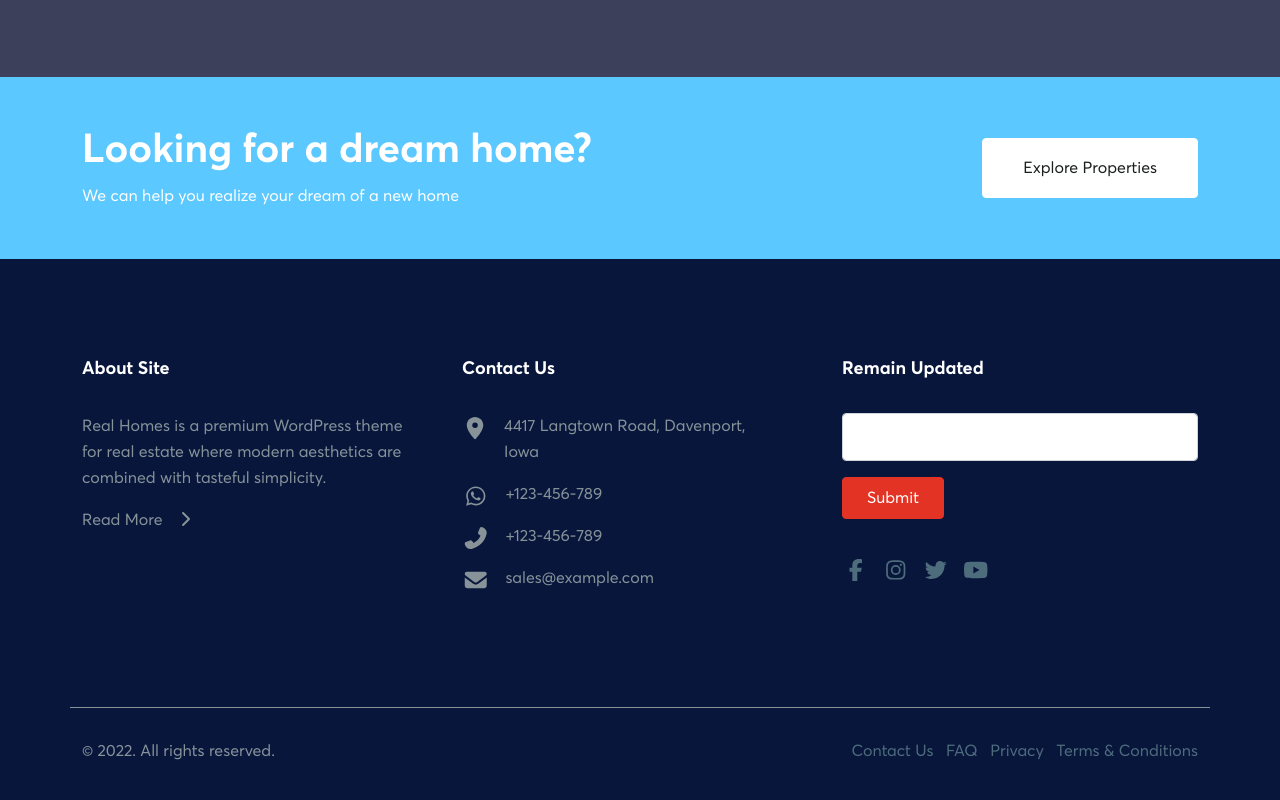
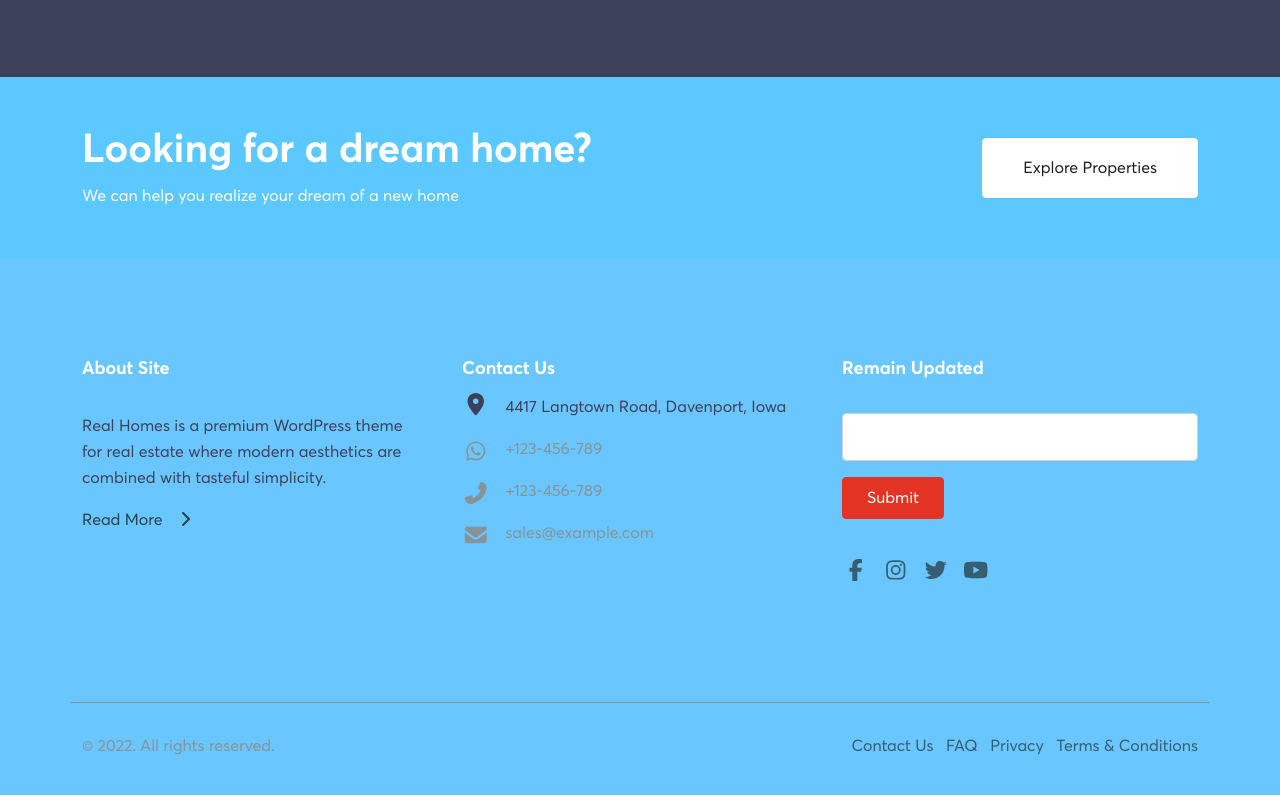
Before and after one commit to rachlau/cleanoceanbusiness, a plain HTML site: page home-variation2.html in a window 1280 px wide. Shown: the part 5118-5918 px from the top of the page. Drawn offline with Linux system fonts and the light colour scheme.

Commit message:
footer color

```diff
--- a/assets/css/style.css
+++ b/assets/css/style.css
@@ -157,10 +157,10 @@ p {
 	box-shadow: none !important;
 }
 .text-body {
-    color: #879399 !important;
+    color: #27404c !important;
 }
 .text-white {
-	color: #fff;
+	color: rgb(122, 49, 49);
 }
 .text-orange{
 	color: #e33324;
@@ -169,7 +169,7 @@ p {
 	background-color: #e33324 !important;
 }
 .text-blue{
-	color: #3d405b;
+	color: #313d62;
 }
 .bg-blue{
 	background-color: #3d405b !important;
@@ -179,6 +179,12 @@ p {
 }
 .bg-green{
 	background-color: #1dc295 !important;
+}
+.footer-about{
+    color: #3d405b;
+}
+.footer-address{
+    color:#3d405b
 }
 .spacer {
 	margin-top: 100px;
@@ -1297,16 +1303,16 @@ p {
 
 /* Footer */
 #footer {
-    background: #08163c;
+    background: #6ac6ff;
     padding: 100px 0 20px;
 }
 .footer-social-link a,
 .footer-link a{
-    color: #4d6c7c;
+    color: #365d70;
 }
 .footer-social-link a:hover,
 .footer-link a:hover {
-    color: #6e91cd;
+    color: #284451;
 }
 .footer-bottom {
     margin-top: 100px;
--- a/home-variation2.html
+++ b/home-variation2.html
@@ -1158,7 +1158,8 @@
                     </div>
                     <div class="col-md-6 col-lg-4 mt-4 mt-md-0">
                         <h3 class="font-18 text-white">Contact Us</h3>
-                        <p class="mt-4 pt-2 pe-5 d-flex mb-3"><i class="fas fa-map-marker-alt mt-1 font-22 me-3"></i>4417 Langtown Road, Davenport, Iowa</p>
+                        <!-- <p class="mt-4 pt-2 pe-5 d-flex mb-3"><i class="fas fa-map-marker-alt mt-1 font-22 me-3"></i>4417 Langtown Road, Davenport, Iowa</p> -->
+                        <p class="footer-address"><i class="fas fa-map-marker-alt mt-1 font-22 me-3"></i>4417 Langtown Road, Davenport, Iowa</p>
                         <p class="pe-5 d-flex mb-3"><i class="fab fa-whatsapp mt-1 font-22 me-3"></i>+123-456-789</p>
                         <p class="pe-5 d-flex mb-3"><i class="fas fa-phone-alt mt-1 font-22 me-3"></i>+123-456-789</p>
                         <p class="pe-5 d-flex mb-3"><i class="fas fa-envelope mt-1 font-22 me-3"></i>sales@example.com</p>
```
